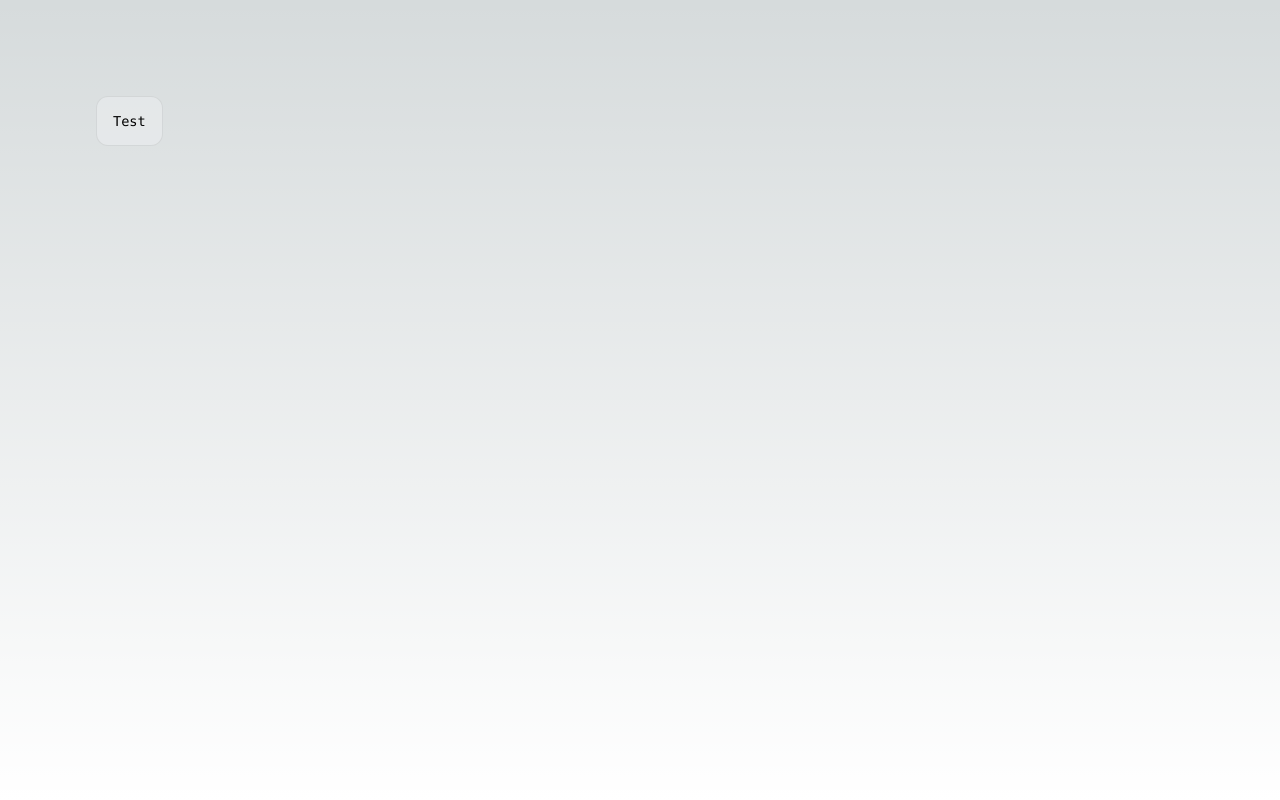
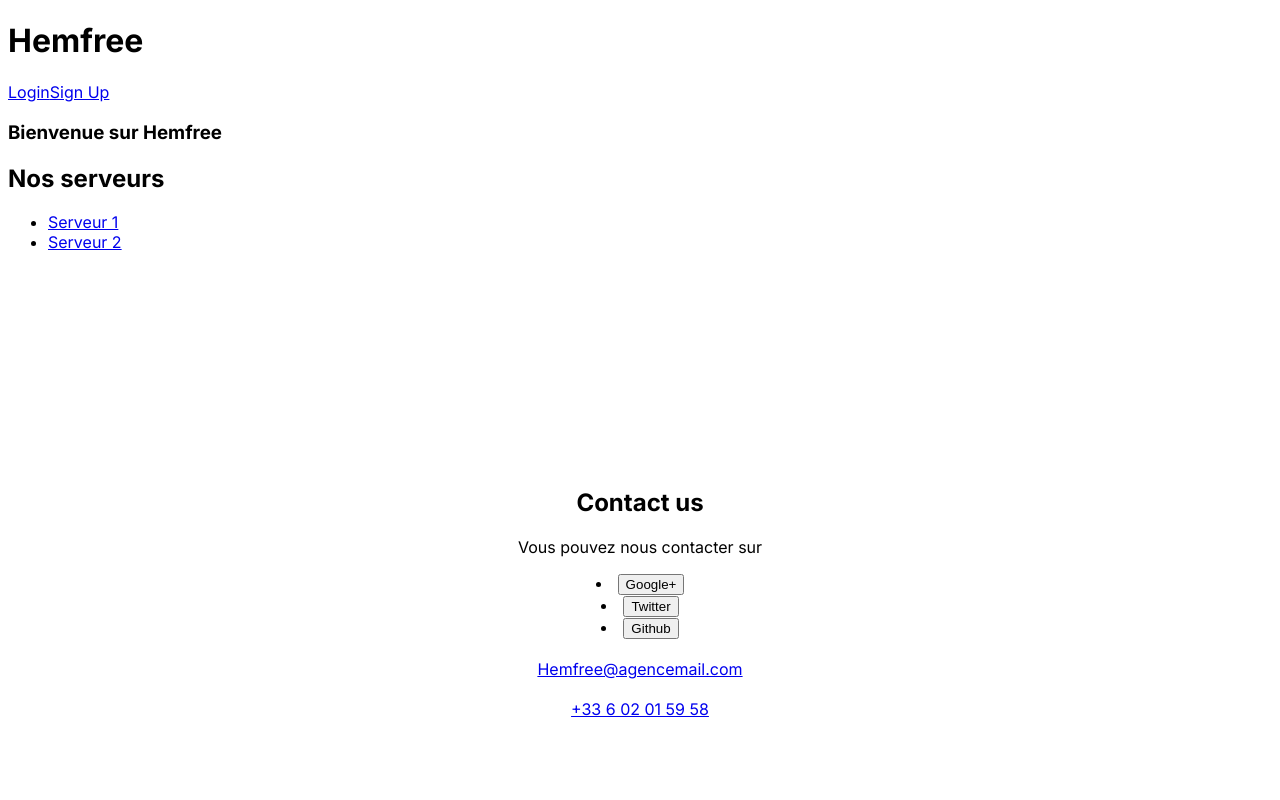
Before and after one commit to AmnezziaCS/hemfree, a Next.js app: page / in a window 1280 px wide. Shown: the top 800 px of the page. Built offline with nearby package versions, Linux system fonts and the light colour scheme.

Commit message:
feat(app): add homepage

```diff
--- a/src/app/globals.css
+++ /dev/null
@@ -1,110 +0,0 @@
-:root {
-    --max-width: 1100px;
-    --border-radius: 12px;
-    --font-mono: ui-monospace, Menlo, Monaco, 'Cascadia Mono', 'Segoe UI Mono',
-        'Roboto Mono', 'Oxygen Mono', 'Ubuntu Monospace', 'Source Code Pro',
-        'Fira Mono', 'Droid Sans Mono', 'Courier New', monospace;
-
-    --foreground-rgb: 0, 0, 0;
-    --background-start-rgb: 214, 219, 220;
-    --background-end-rgb: 255, 255, 255;
-
-    --primary-glow: conic-gradient(
-        from 180deg at 50% 50%,
-        #16abff33 0deg,
-        #0885ff33 55deg,
-        #54d6ff33 120deg,
-        #0071ff33 160deg,
-        transparent 360deg
-    );
-    --secondary-glow: radial-gradient(
-        rgba(255, 255, 255, 1),
-        rgba(255, 255, 255, 0)
-    );
-
-    --tile-start-rgb: 239, 245, 249;
-    --tile-end-rgb: 228, 232, 233;
-    --tile-border: conic-gradient(
-        #00000080,
-        #00000040,
-        #00000030,
-        #00000020,
-        #00000010,
-        #00000010,
-        #00000080
-    );
-
-    --callout-rgb: 238, 240, 241;
-    --callout-border-rgb: 172, 175, 176;
-    --card-rgb: 180, 185, 188;
-    --card-border-rgb: 131, 134, 135;
-}
-
-@media (prefers-color-scheme: dark) {
-    :root {
-        --foreground-rgb: 255, 255, 255;
-        --background-start-rgb: 0, 0, 0;
-        --background-end-rgb: 0, 0, 0;
-
-        --primary-glow: radial-gradient(
-            rgba(1, 65, 255, 0.4),
-            rgba(1, 65, 255, 0)
-        );
-        --secondary-glow: linear-gradient(
-            to bottom right,
-            rgba(1, 65, 255, 0),
-            rgba(1, 65, 255, 0),
-            rgba(1, 65, 255, 0.3)
-        );
-
-        --tile-start-rgb: 2, 13, 46;
-        --tile-end-rgb: 2, 5, 19;
-        --tile-border: conic-gradient(
-            #ffffff80,
-            #ffffff40,
-            #ffffff30,
-            #ffffff20,
-            #ffffff10,
-            #ffffff10,
-            #ffffff80
-        );
-
-        --callout-rgb: 20, 20, 20;
-        --callout-border-rgb: 108, 108, 108;
-        --card-rgb: 100, 100, 100;
-        --card-border-rgb: 200, 200, 200;
-    }
-}
-
-* {
-    box-sizing: border-box;
-    padding: 0;
-    margin: 0;
-}
-
-html,
-body {
-    max-width: 100vw;
-    overflow-x: hidden;
-}
-
-body {
-    color: rgb(var(--foreground-rgb));
-    background: linear-gradient(
-            to bottom,
-            transparent,
-            rgb(var(--background-end-rgb))
-        )
-        rgb(var(--background-start-rgb));
-}
-
-a {
-    color: inherit;
-    text-decoration: none;
-}
-
-@media (prefers-color-scheme: dark) {
-    html {
-        color-scheme: dark;
-    }
-}
--- a/src/app/layout.tsx
+++ b/src/app/layout.tsx
@@ -1,7 +1,5 @@
 import type { Metadata } from 'next';
 import { Inter } from 'next/font/google';
-
-import './globals.css';
 
 const inter = Inter({ subsets: ['latin'] });
 
--- a/src/app/page.module.css
+++ b/src/app/page.module.css
@@ -1,28 +1,8 @@
-.main {
-    display: flex;
-    flex-direction: column;
-    justify-content: space-between;
-    align-items: center;
-    padding: 6rem;
-    min-height: 100vh;
+.contentSection {
+    padding-top: 200px;
+    padding-bottom: 200px;
 }
 
-.description {
-    display: inherit;
-    justify-content: inherit;
-    align-items: inherit;
-    font-size: 0.85rem;
-    max-width: var(--max-width);
-    width: 100%;
-    z-index: 2;
-    font-family: var(--font-mono);
+.textCenter {
+    text-align: center;
 }
-
-.description p {
-    position: relative;
-    margin: 0;
-    padding: 1rem;
-    background-color: rgba(var(--callout-rgb), 0.5);
-    border: 1px solid rgba(var(--callout-border-rgb), 0.3);
-    border-radius: var(--border-radius);
-}
--- a/src/app/page.tsx
+++ b/src/app/page.tsx
@@ -1,13 +1,96 @@
-import Image from 'next/image';
+import { Fragment } from 'react';
 
 import styles from './page.module.css';
 
 export default function Home() {
     return (
-        <main className={styles.main}>
-            <div className={styles.description}>
-                <p>Test</p>
-            </div>
-        </main>
+        <Fragment>
+            <head>
+                <title>Hemfree</title>
+            </head>
+            <body>
+                <header>
+                    <h1>Hemfree</h1>
+                    <nav>
+                        <a href="/login">Login</a>
+                        <a href="/signup">Sign Up</a>
+                    </nav>
+                </header>
+                <main>
+                    <section id="Bienvenue">
+                        <h3>Bienvenue sur Hemfree</h3>
+                    </section>
+                    <section id="Serveurs">
+                        <h2>Nos serveurs</h2>
+                        <ul>
+                            <li>
+                                <a href="Serveur1.html">Serveur 1</a>
+                            </li>
+                            <li>
+                                <a href="Serveur2.html">Serveur 2</a>
+                            </li>
+                        </ul>
+                    </section>
+
+                    <section
+                        id="Contact"
+                        className={[
+                            styles.textCenter,
+                            styles.contentSection,
+                        ].join(' ')}
+                    >
+                        <div className="container">
+                            <div className="row">
+                                <div className="col-Ig-8 mx-auto">
+                                    <h2> Contact us</h2>
+                                    <p>Vous pouvez nous contacter sur</p>
+                                    <ul className="list-inline banner-social-buttons"></ul>
+                                    <li className="list-inline-item">
+                                        <button
+                                            className="btn btn-primary btn-lg btn-default"
+                                            type="button"
+                                        >
+                                            <i className="fa fa-google-plus fa-fw"></i>
+                                            <span className="network-name">
+                                                Google+
+                                            </span>
+                                        </button>
+                                    </li>
+                                    <li className="list-inline-item">
+                                        <button
+                                            className="btn btn-primary btn-lg btn-default"
+                                            type="button"
+                                        >
+                                            <i className="fa fa-twitter fa-fw"></i>
+                                            <span className="network-name">
+                                                Twitter
+                                            </span>
+                                        </button>
+                                    </li>
+                                    <li className="list-inline-item">
+                                        <button
+                                            className="btn btn-primary btn-lg btn-default"
+                                            type="button"
+                                        >
+                                            <i className="fa fa-github fa-fw"></i>
+                                            <span className="network-name">
+                                                Github
+                                            </span>
+                                        </button>
+                                    </li>
+                                    <h1></h1>
+                                    <a href="link">Hemfree@agencemail.com</a>
+                                    <h1></h1>
+                                    <a href="link">+33 6 02 01 59 58</a>
+                                </div>
+                            </div>
+                        </div>
+                    </section>
+                </main>
+                <footer>
+                    <p>&copy; 2024 - Hemfree</p>
+                </footer>
+            </body>
+        </Fragment>
     );
 }
```
Also changed, not shown: src/app/login/page.tsx (added, +27 -0 lines), src/app/signup/page.tsx (added, +31 -0 lines).
